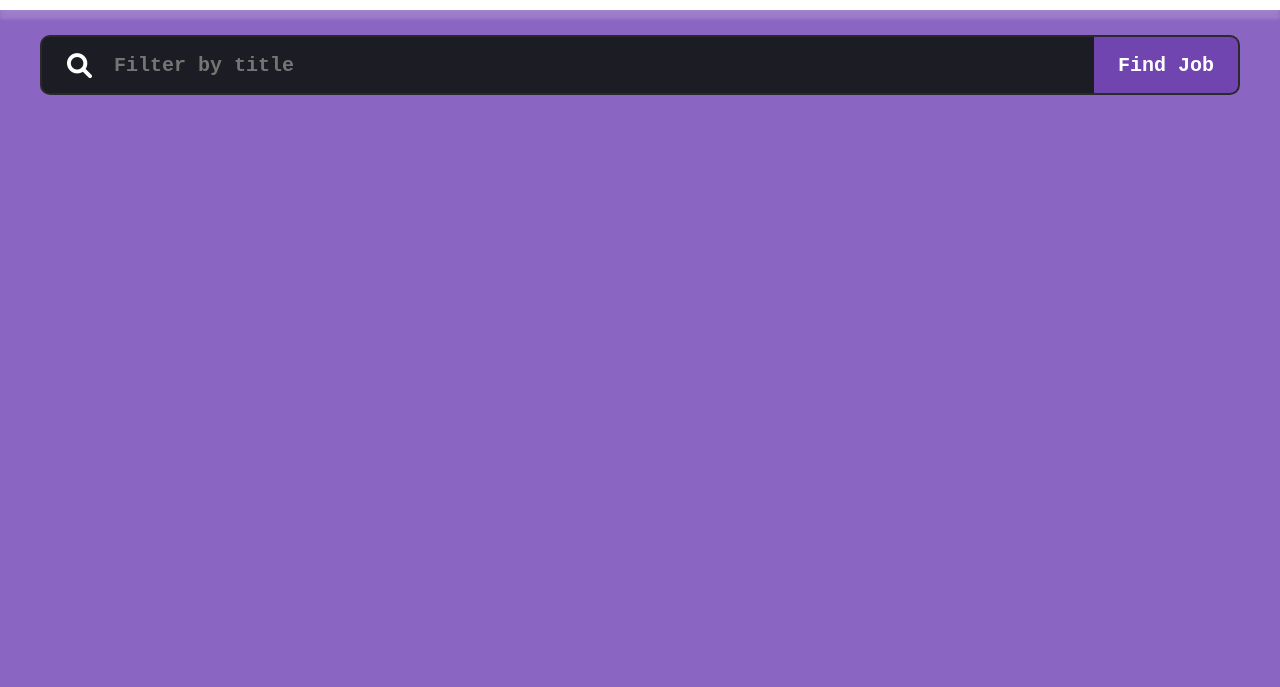
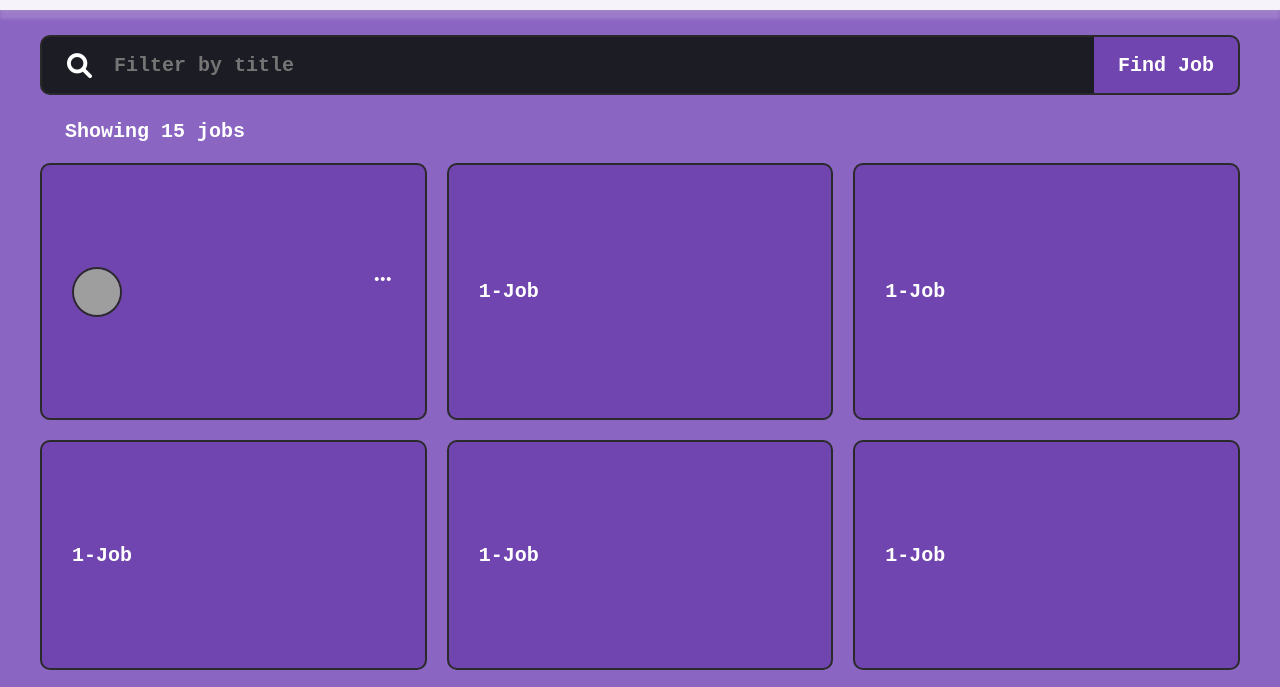
Before and after one commit to shanmukhipriya99/Job-Portal-JS, a plain HTML site: page index.html in a window 1280 px wide. Shown: the part 90-777 px from the top of the page. Drawn offline with Linux system fonts and the light colour scheme; grey boxes are pictures that could not be loaded.

Commit message:
top section

```diff
--- a/css/style.css
+++ b/css/style.css
@@ -13,7 +13,7 @@ body {
 
 header {
   height: 100px;
-  background: #fff;
+  background: #ffffffeb;
   color: #2a2a2a;
   margin-bottom: 25px;
   position: relative;
@@ -50,6 +50,7 @@ header {
   overflow: hidden;
   background: #1c1c24;
   height: 60px;
+  margin-bottom: 25px;
 }
 
 .search-container .input-container {
@@ -81,9 +82,62 @@ header {
   padding: 2%;
   background: #7045af;
   cursor: pointer;
+  transition: all .5s ease;
 }
 
 .button-container:hover {
   color: #2a2a2a;
   background: #ffffffaf;
 }
+
+.jobs-list {
+  max-width: 1250px;
+  width: 100%;
+  height: 100vh;
+  margin: 0 auto;
+  display: flex;
+  flex-direction: column;
+  padding: 0 25px;
+}
+
+.jobs-list h1 {
+  margin-left: 25px;
+  margin-bottom: 20px;
+}
+
+.jobs-container {
+  display: grid;
+  flex-grow: 1;
+  grid-template-columns: repeat(3, 1fr);
+  gap: 20px;
+}
+
+.job-tile {
+  background: #7045af;
+  border: 2px solid #2a2a2a;
+  border-radius: 10px;
+  cursor: pointer;
+  display: flex;
+  flex-direction: column;
+  justify-content: center;
+  padding: 30px;
+  transition: all .5s ease;
+}
+
+.job-tile:hover {
+    background: #ffffff2c;
+    transform: scale(1.05, 1.05);
+}
+
+.top {
+    width: 100%;
+    display: flex;
+    justify-content: space-between;
+}
+
+.top img {
+    width: 50px;
+    height: 50px;
+    border: 2px solid #2a2a2a;
+    border-radius:30px;
+}
--- a/index.html
+++ b/index.html
@@ -8,6 +8,11 @@
       rel="stylesheet"
       href="https://cdnjs.cloudflare.com/ajax/libs/font-awesome/6.0.0/css/all.min.css"
     />
+    <link
+  rel="stylesheet"
+  href="https://fonts.googleapis.com/icon?family=Material+Icons"
+/>
+
     <link rel="icon" href="./assets/logo.png" />
     <link rel="stylesheet" href="./css/style.css" />
   </head>
@@ -34,6 +39,27 @@
         </div>
       </div>
     </div>
+    <div class="jobs-list">
+      <h1>Showing 15 jobs</h1>
+      <div class="jobs-container">
+        <div class="job-tile">
+          <div class="top">
+            <img
+              src="https://cdn-icons-png.flaticon.com/128/2942/2942821.png"
+              alt="icon"
+            />
+            <span class="material-icons more_horiz"> more_horiz </span>
+          </div>
+        </div>
+        <div class="job-tile">1-Job</div>
+        <div class="job-tile">1-Job</div>
+        <div class="job-tile">1-Job</div>
+        <div class="job-tile">1-Job</div>
+        <div class="job-tile">1-Job</div>
+        <div class="job-tile">1-Job</div>
+        <div class="job-tile">1-Job</div>
+      </div>
+    </div>
     <script src="./js/script.js"></script>
   </body>
 </html>
```
